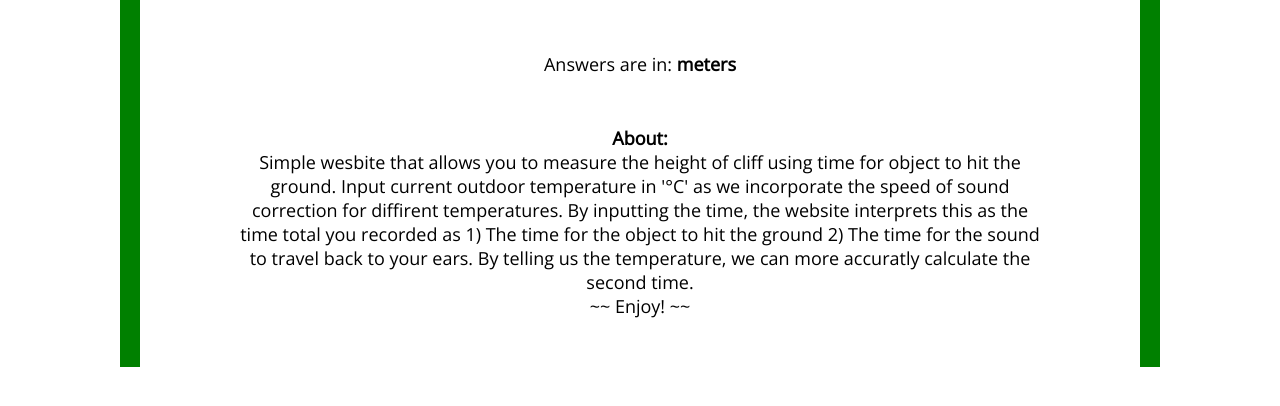
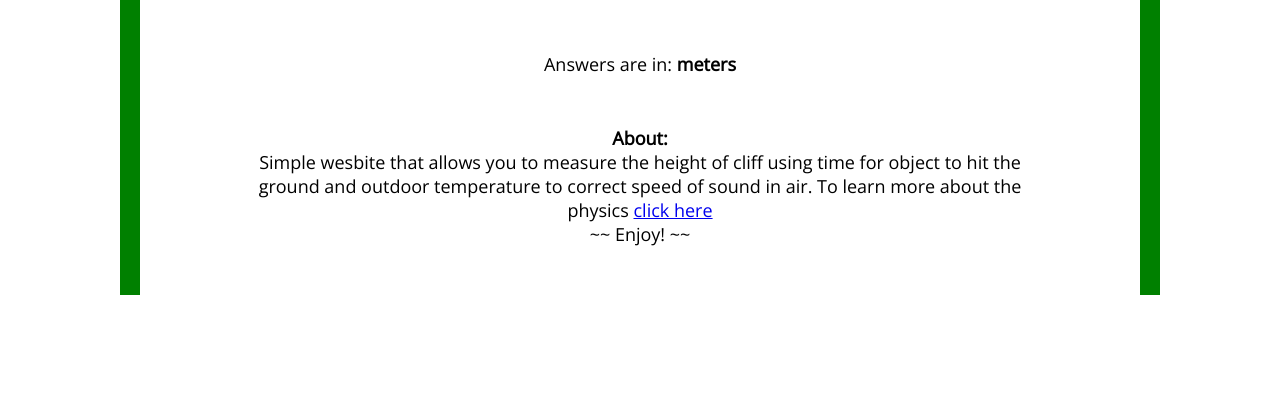
Before and after one commit to SirOlliek/Cliff-Height-Project, a plain HTML site: page index.html in a window 1280 px wide. Shown: the part 432-838 px from the top of the page. After the commit the page ends 807 px from the top, so only its background shows below. Drawn offline with nearby package versions, Linux system fonts and the light colour scheme; a script that the page names is missing.

Commit message:
Website Modification 3

```diff
--- a/index.html
+++ b/index.html
@@ -116,7 +116,7 @@
 	<p class="about"> Answers are in:  <b>meters</b></p>
 </div>
 <div>
-<p class="about"> <b>About:</b><br>Simple wesbite that allows you to measure the height of cliff using time for object to hit the ground. Input current outdoor temperature in '°C' as we incorporate the speed of sound correction for diffirent temperatures. By inputting the time, the website interprets this as the time total you recorded as 1) The time for the object to hit the ground 2) The time for the sound to travel back to your ears. By telling us the temperature, we can more accuratly calculate the second time. <br>~~ Enjoy! ~~</br> </br></p>
+<p class="about"> <b>About:</b><br>Simple wesbite that allows you to measure the height of cliff using time for object to hit the ground and outdoor temperature to correct speed of sound in air. To learn more about the physics <a href="https://imgur.com/a/LKphV">click here</a> <br>~~ Enjoy! ~~</br> </br></p>
 </div>
 </body>
 </html>
```
